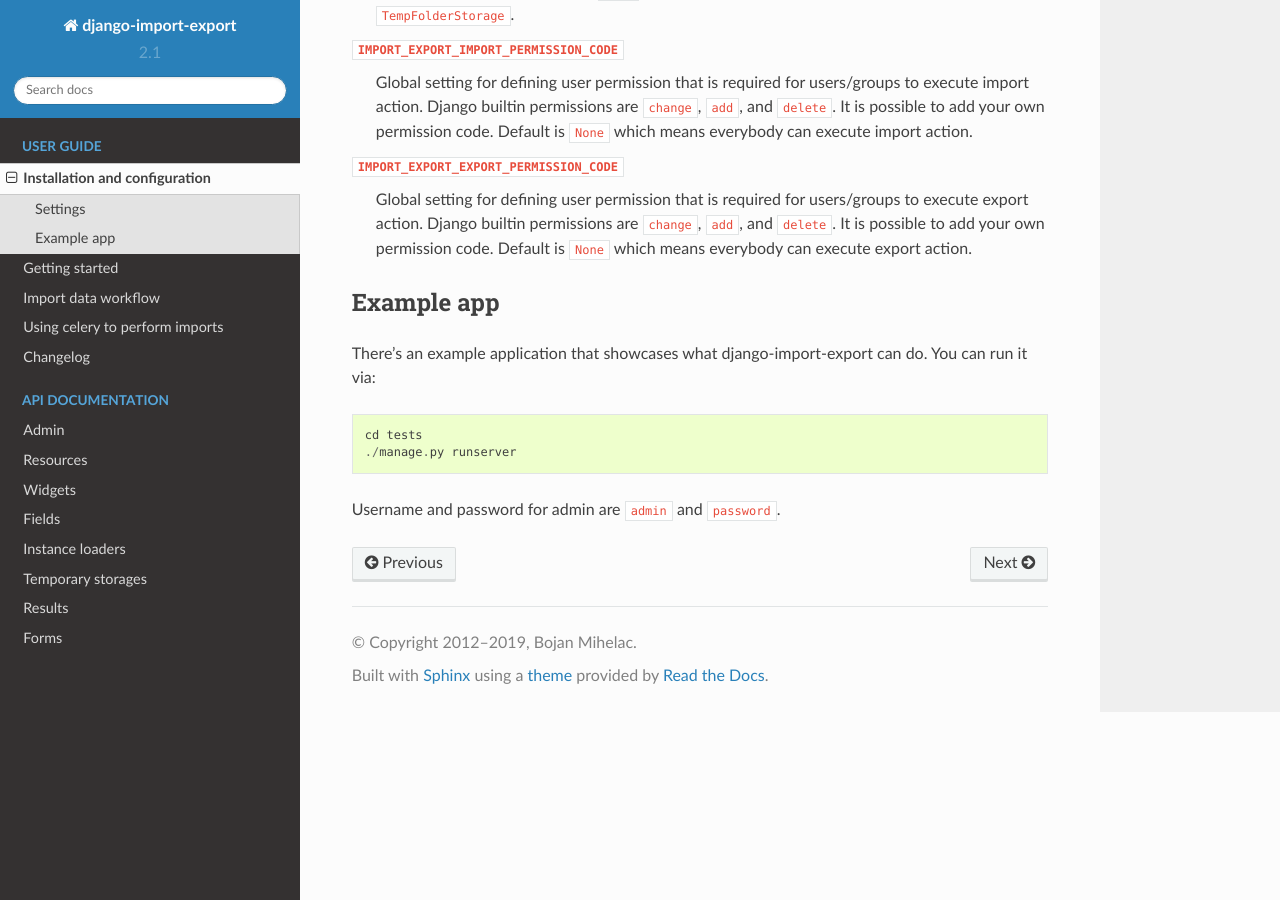
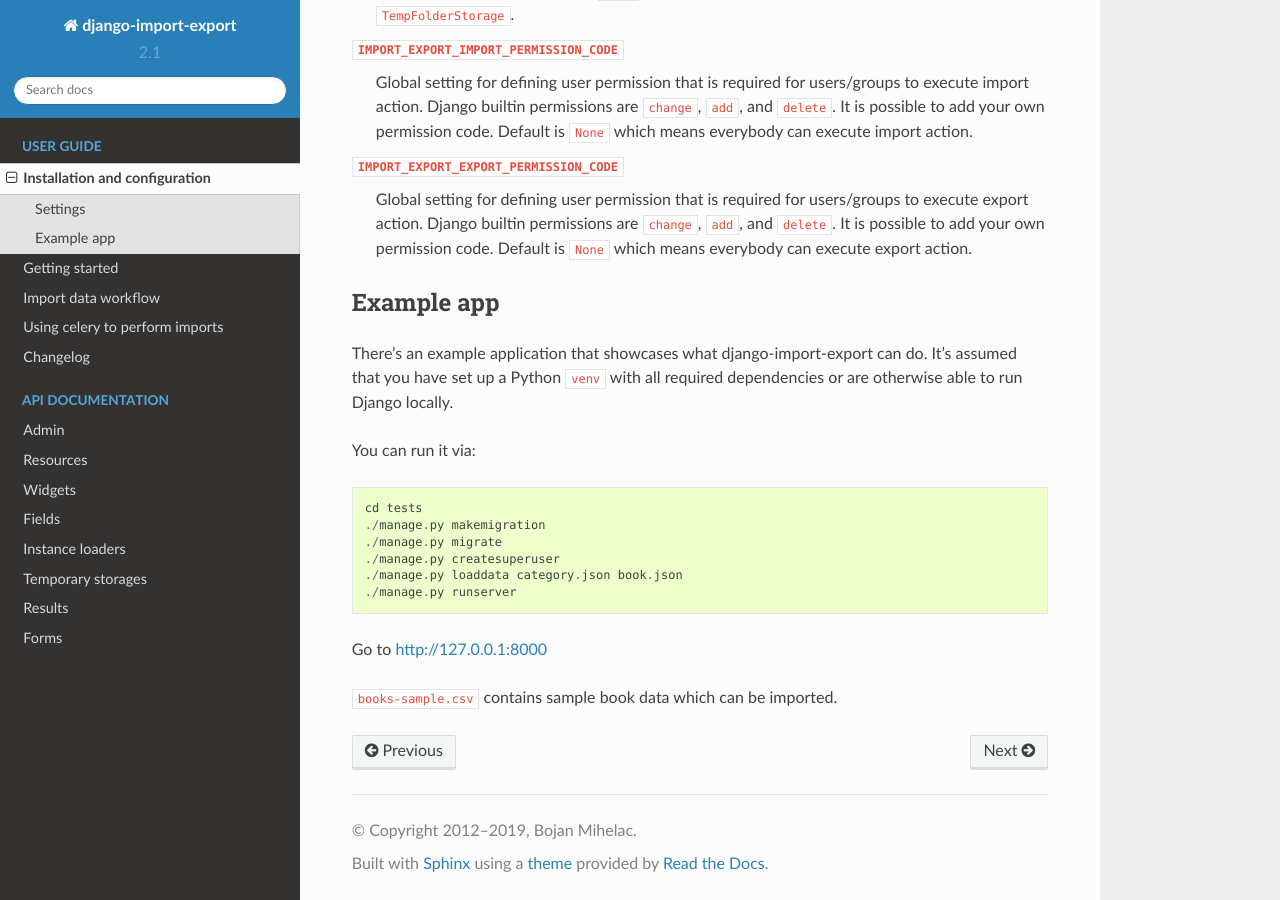
Before and after one commit to django-import-export/django-import-export, a Sphinx documentation site: the page built from docs/installation.rst, in a window 1280 px wide and 900 px high, scrolled down 1296 px. Built offline with Sphinx 7.4.7 and the Read the Docs theme 2.0.0, drawn with Linux system fonts in a browser that asks for light colours.

Commit message:
Update the demo app (#1127)

```diff
--- a/README.rst
+++ b/README.rst
@@ -50,11 +50,13 @@ Features:
 Example app
 -----------
 
-::
+To run the demo app::
 
     cd tests
+    ./manage.py makemigrations
     ./manage.py migrate
     ./manage.py createsuperuser
+    ./manage.py loaddata category book
     ./manage.py runserver
 
 Contribute
--- a/docs/installation.rst
+++ b/docs/installation.rst
@@ -82,9 +82,18 @@ Example app
 ===========
 
 There's an example application that showcases what django-import-export can do.
+It's assumed that you have set up a Python ``venv`` with all required dependencies
+or are otherwise able to run Django locally.
+
 You can run it via::
 
     cd tests
+    ./manage.py makemigration
+    ./manage.py migrate
+    ./manage.py createsuperuser
+    ./manage.py loaddata category.json book.json
     ./manage.py runserver
 
-Username and password for admin are ``admin`` and ``password``.
+Go to http://127.0.0.1:8000
+
+``books-sample.csv`` contains sample book data which can be imported.
```
Also changed, not shown: 3 other files.
